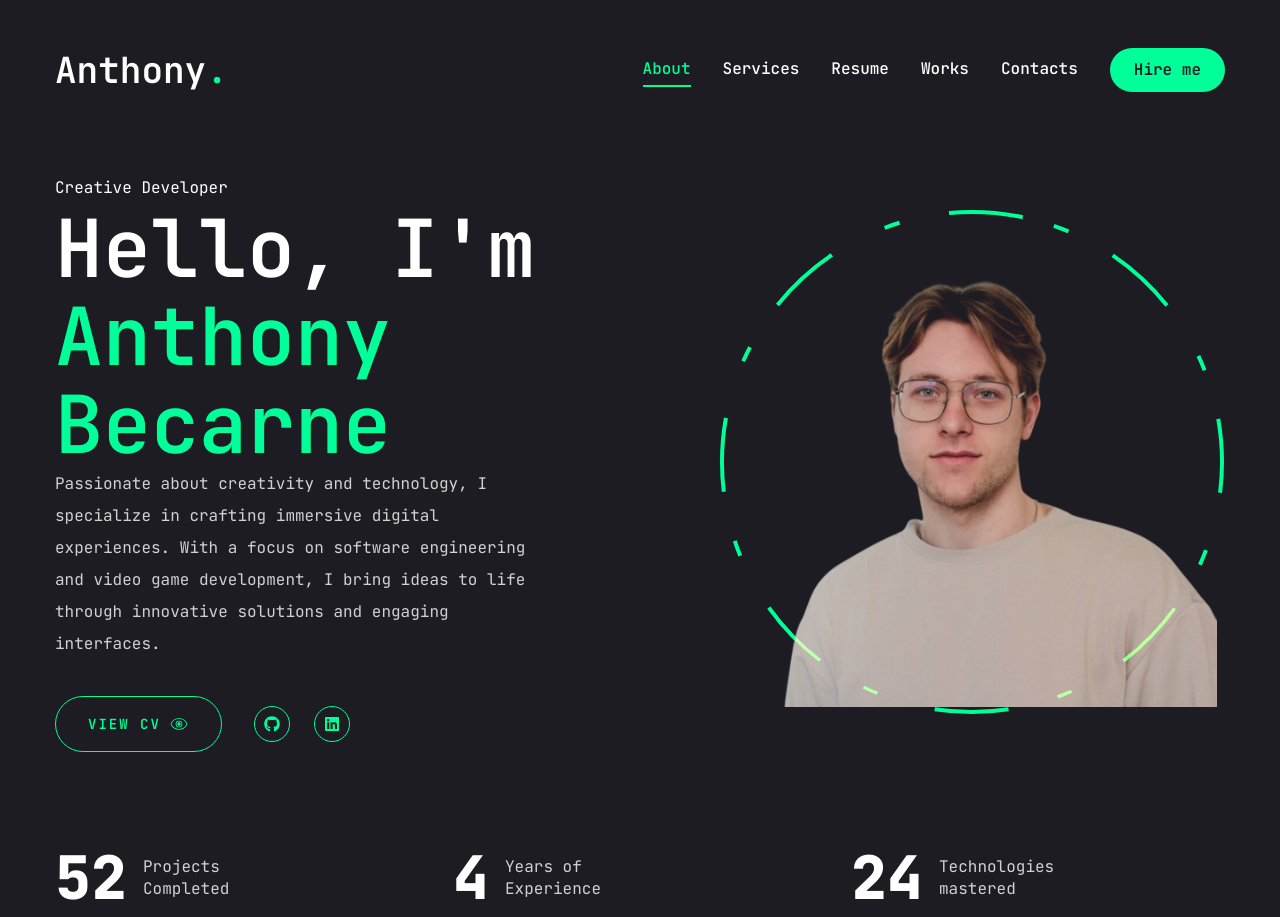
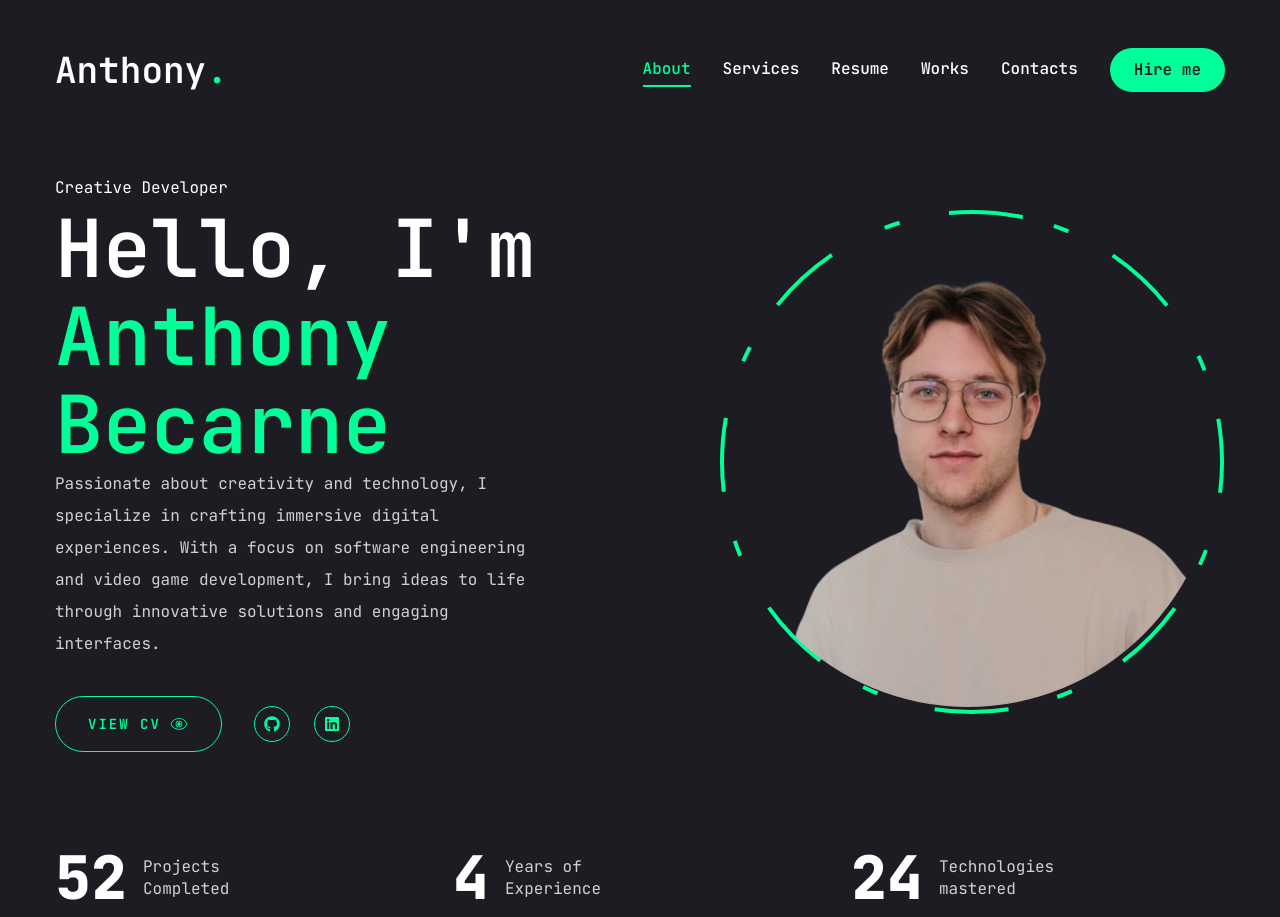
Before and after one commit to Abecarne/Portfolio_Anthony_Becarne, a Next.js app: page / in a window 1280 px wide. Built offline with nearby package versions, Linux system fonts and the light colour scheme.

Commit message:
[~] Modified the about image to be circled and fit the dashed animation

```diff
--- a/components/Photo.jsx
+++ b/components/Photo.jsx
@@ -13,6 +13,7 @@ const Photo = () => {
           opacity: 1,
           transition: { delay: 0.5, duration: 0.4, ease: "easeIn" },
         }}
+        className="absolute"
       >
         <motion.div
           initial={{ opacity: 0 }}
@@ -20,7 +21,12 @@ const Photo = () => {
             opacity: 1,
             transition: { delay: 0.5, duration: 0.4, ease: "easeIn" },
           }}
-          className="w-[298px] h-[298px] xl:w-[498px] xl:h-[498px] mix-blend-lighten absolute"
+          className="w-[298px] h-[298px] xl:w-[498px] xl:h-[498px] rounded-full"
+          style={{
+            WebkitMaskImage:
+              "radial-gradient(circle, white 70%, transparent 100%)",
+            maskImage: "radial-gradient(circle, white 70%, transparent 100%)",
+          }}
         >
           <Image
             src="/assets/Anthony.png"
@@ -28,7 +34,7 @@ const Photo = () => {
             quality={100}
             fill
             alt="Anthony"
-            className="object-contain"
+            className="object-cover"
           />
         </motion.div>
       </motion.div>
```
